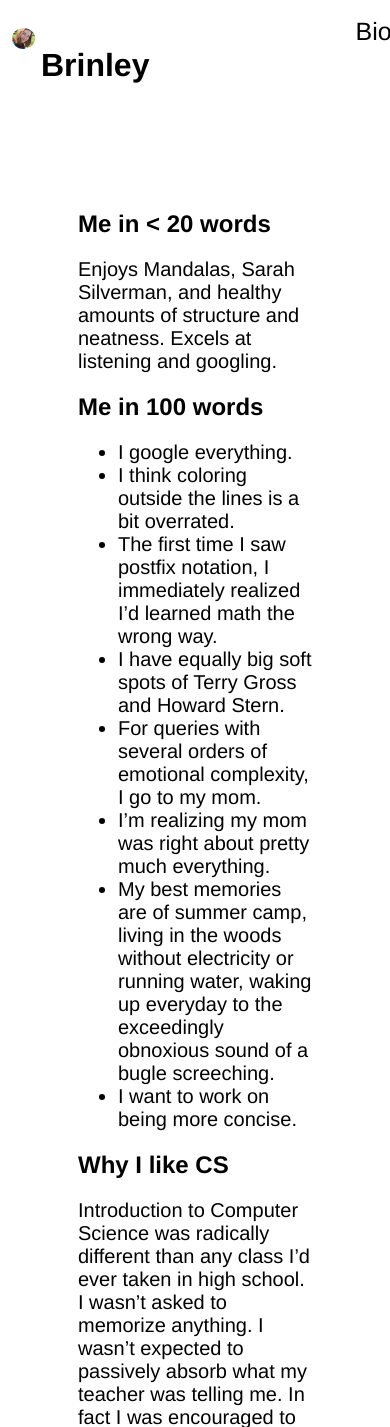
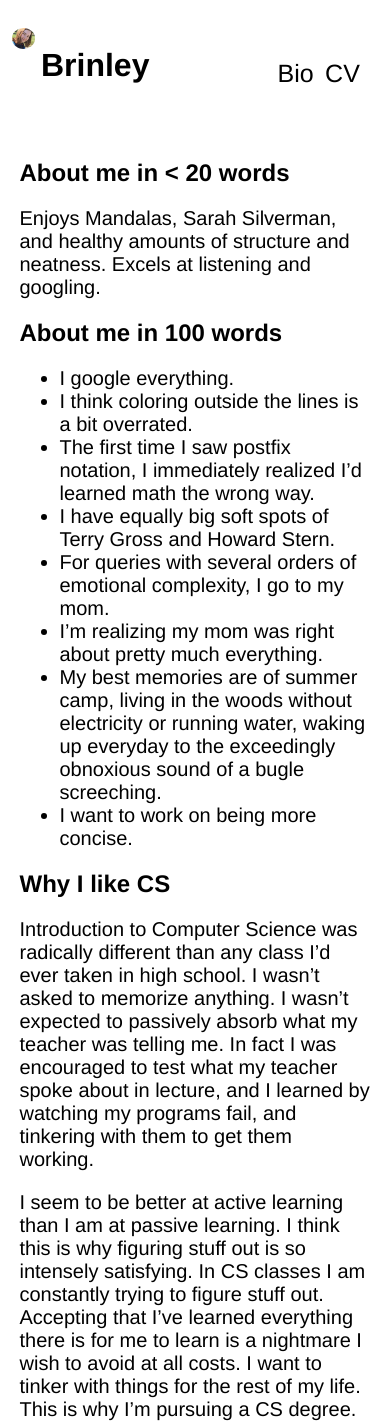
Before and after one commit to brinleym/brinleym.github.io, a PHP site: page /bio.html in a window 390 px wide. Shown: the top 1427 px of the page. Run offline with PHP 8.4, Linux system fonts and the light colour scheme.

Commit message:
added mobile styles

```diff
--- a/bio.css
+++ b/bio.css
@@ -6,7 +6,7 @@
 	position: absolute;
 	padding-left: 20%;
 	padding-right: 20%;
-	top: 15%;
+	top: 11%;
 }
 .info p, .info ul li {
 	font-size: 20px;
--- a/bio.html
+++ b/bio.html
@@ -5,8 +5,9 @@
 		<title>Brinley | Bio</title>
 		<meta charset="utf-8">
 		<meta name="viewport" content="width=device-width, initial-scale=1, maximum-scale=1, user-scalable=0">
-		<link rel="stylesheet" type="text/css" href="main.css">
-		<link rel="stylesheet" type="text/css" href="bio.css">
+		<link rel="stylesheet" type="text/css" href="main.css"/>
+		<link rel="stylesheet" type="text/css" href="bio.css"/>
+		<link rel="stylesheet" href="mobile.css" media="all and (max-device-width:900px)"/>
 
 
 	</head>
@@ -27,10 +28,10 @@
 
 				<div class="info">
 
-					<h2>Me in &lt; 20 words</h2>
+					<h2>About me in &lt; 20 words</h2>
 					<p>Enjoys Mandalas, Sarah Silverman, and healthy amounts of structure and neatness. Excels at listening and googling.</p>
 
-					<h2>Me in 100 words</h2>
+					<h2>About me in 100 words</h2>
 					<ul>
 						<li>I google everything.</li>
 						<li>I think coloring outside the lines is a bit overrated.</li>
--- a/index.html
+++ b/index.html
@@ -5,7 +5,8 @@
 		<title>Brinley | Startpage</title>
 		<meta charset="utf-8">
 		<meta name="viewport" content="width=device-width, initial-scale=1, maximum-scale=1, user-scalable=0">
-		<link rel="stylesheet" type="text/css" href="main.css">
+		<link rel="stylesheet" type="text/css" href="main.css"/>
+		<link rel="stylesheet" href="mobile.css" media="all and (max-device-width:900px)"/>
 
 
 	</head>
--- /dev/null
+++ b/mobile.css
@@ -0,0 +1,14 @@
+.navigation {
+	left: 60%;
+	top: 5%;
+}
+
+.welcome-message {
+	left: 0%;
+	padding-left: 5%;
+	padding-right: 5%;
+}
+.info, .resume {
+	padding-left: 5%;
+	padding-right: 5%;
+}
```
Also changed, not shown: resume.html (+4 -3 lines).
